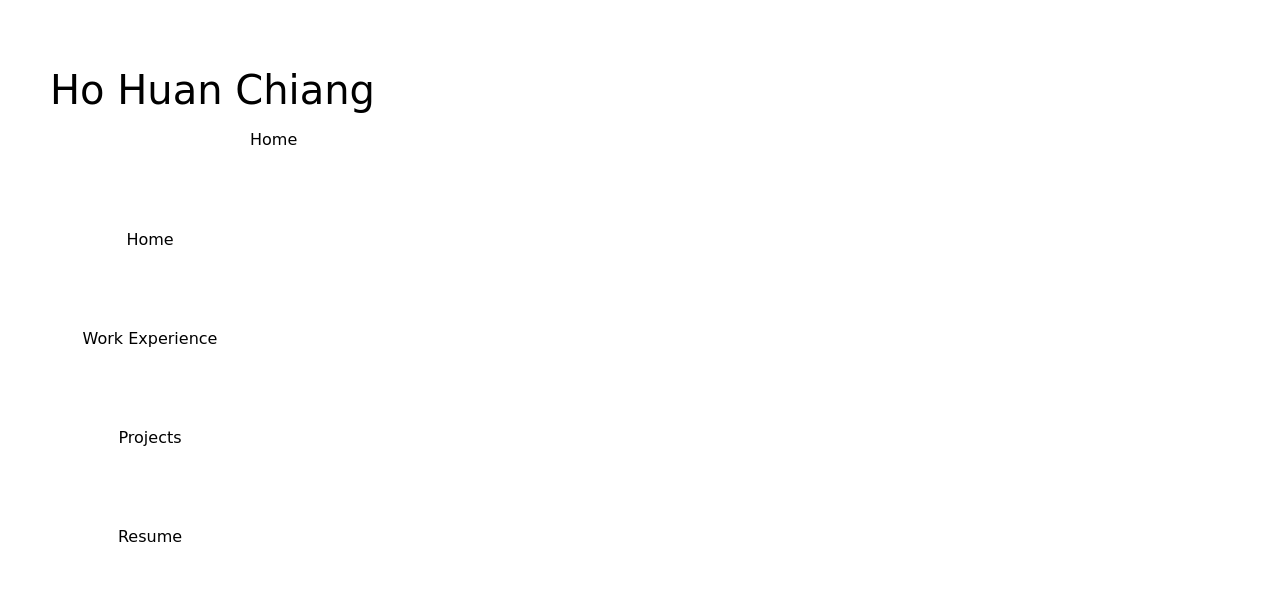
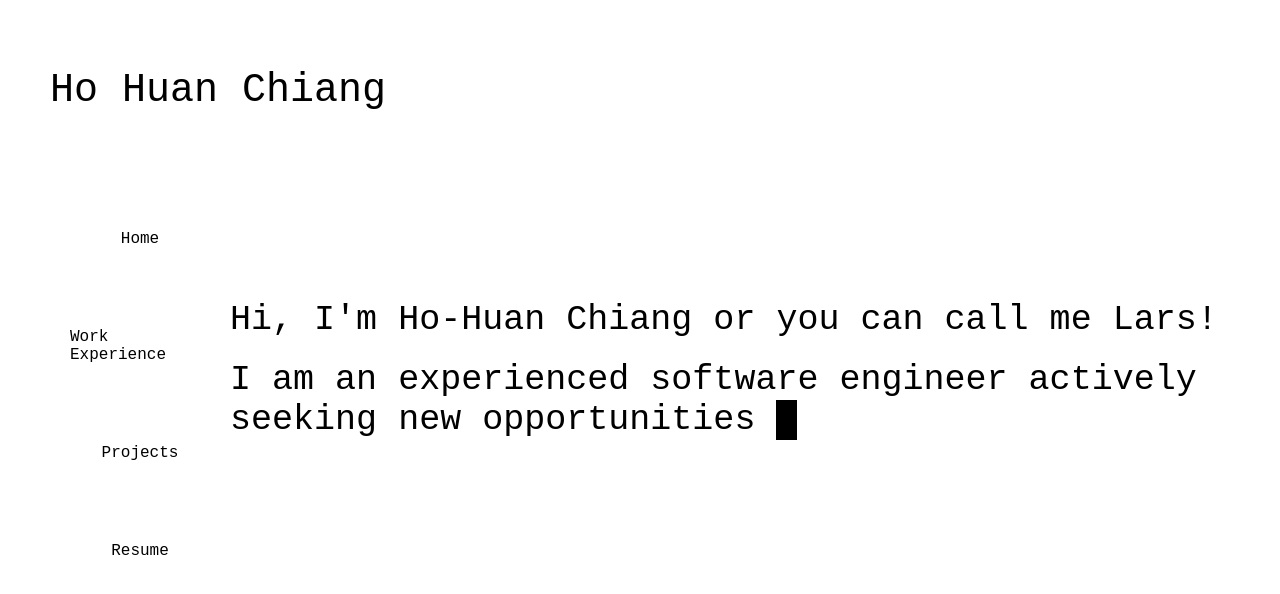
Before and after one commit to HoHuanChiang/portfolio, a React (Create React App) app: page / in a window 1280 px wide. Shown: the top 594 px of the page. Built offline with nearby package versions, Linux system fonts and the light colour scheme.

Commit message:
add Home page

```diff
--- /dev/null
+++ b/src/components/Home/EngineerTextAnimationGroup/EngineerTextAnimationGroup.css
@@ -0,0 +1,40 @@
+.textContent {
+    margin: 20px 0;
+    word-wrap: break-word;
+}
+
+.hideContent {
+    opacity: 0;
+}
+
+.blinking {
+    position: relative;
+}
+
+.blinking::before {
+    content: "";
+    position: absolute;
+    top: 0;
+    left: 0;
+    width: 100%;
+    height: 100%;
+    background: black;
+    z-index: 1;
+}
+
+.blinkingAnimation {
+    animation: 1s 3 blinkingAnimation;
+    opacity: 0;
+}
+
+@keyframes blinkingAnimation {
+    0% {
+        opacity: 0;
+    }
+    50% {
+        opacity: 1;
+    }
+    100% {
+        opacity: 0;
+    }
+}
--- /dev/null
+++ b/src/components/Home/EngineerTextAnimationGroup/EngineerTextAnimationGroup.tsx
@@ -0,0 +1,131 @@
+import React from "react";
+import "./EngineerTextAnimationGroup.css";
+
+interface EngineerTextAnimationProps {
+    text: string;
+    delay?: number;
+    speed?: number;
+    showBlinkingCursor?: boolean;
+    showEndingCursor?: boolean;
+}
+
+interface EngineerTextAnimationGroupProps {
+    textGroup: string[];
+}
+
+interface EngineerCharProps {
+    char: string;
+    isHidden: boolean;
+    delayInMillisec: number;
+    showCursor: boolean;
+}
+
+const EngineerTextAnimationGroup = (props: EngineerTextAnimationGroupProps) => {
+    const { textGroup } = props;
+    const charSpeed = 40;
+    const paragraphDelay = 350;
+    const showBlinkingCursor = true;
+
+    const getDelay = (index: number): number => {
+        let delay = 0;
+        for (let i = 0; i < index; i++) {
+            delay += textGroup[i].length * charSpeed;
+        }
+        return delay + (index + 1) * paragraphDelay;
+    };
+
+    return (
+        <div>
+            {textGroup.map((text, index) => {
+                return (
+                    <EngineerTextAnimation
+                        text={text}
+                        delay={getDelay(index)}
+                        speed={charSpeed}
+                        showBlinkingCursor={showBlinkingCursor}
+                        showEndingCursor={
+                            showBlinkingCursor && index == textGroup.length - 1
+                        }
+                    />
+                );
+            })}
+        </div>
+    );
+};
+
+const EngineerTextAnimation = (props: EngineerTextAnimationProps) => {
+    const { text, delay, speed, showBlinkingCursor, showEndingCursor } = props;
+    const [charList, setCharList] = React.useState<EngineerCharProps[]>([]);
+
+    React.useEffect(() => {
+        const initialCharList = text
+            .split("")
+            .map((textChar, index) => getCharProps(textChar, index));
+
+        const timeoutIds = initialCharList.map((textChar, index) => {
+            return setTimeout(() => {
+                showChar(index);
+            }, textChar.delayInMillisec);
+        });
+
+        setCharList(initialCharList);
+
+        return () => {
+            timeoutIds.map((timeoutId) => {
+                clearTimeout(timeoutId);
+            });
+        };
+    }, [text]);
+
+    const getCharProps = (char: string, index: number): EngineerCharProps => {
+        const stop = index * (speed ?? 10) + (delay ?? 0);
+        return {
+            char: char,
+            delayInMillisec: stop,
+            isHidden: true,
+            // isHidden: false,
+            showCursor: false,
+        };
+    };
+
+    const showChar = (index: number) => {
+        setCharList((prevCharList) => {
+            const newCharList = [...prevCharList];
+            newCharList[index].isHidden = false;
+            newCharList[index].showCursor = false;
+            if (showBlinkingCursor && index + 1 < newCharList.length) {
+                newCharList[index + 1].showCursor = true;
+            }
+            return newCharList;
+        });
+    };
+
+    const allCharsShown = (): boolean => {
+        if (showEndingCursor && charList.length > 0) {
+            return !charList[charList.length - 1].isHidden;
+        }
+        return false;
+    };
+
+    const getCharContent = (c: EngineerCharProps) => {
+        let className = "";
+        if (c.showCursor) {
+            className = "blinking";
+        } else if (c.isHidden) {
+            className = "hideContent";
+        }
+
+        return <span className={className}>{c.char}</span>;
+    };
+
+    return (
+        <div className={"textContent"}>
+            {charList.map((c) => getCharContent(c))}
+            {allCharsShown() && (
+                <span className={"blinking blinkingAnimation"}>&nbsp;</span>
+            )}
+        </div>
+    );
+};
+
+export default EngineerTextAnimationGroup;
--- /dev/null
+++ b/src/components/Home/Home.css
@@ -0,0 +1,12 @@
+.container {
+    width: 100%;
+    height: 100%;
+    display: flex;
+    align-items: center;
+    justify-content: center;
+}
+
+.aboutMe{
+    width: 1000px;
+    font-size: 35px;
+}
--- a/src/components/Home/Home.tsx
+++ b/src/components/Home/Home.tsx
@@ -1,7 +1,21 @@
 import React from "react";
+import EngineerTextAnimationGroup from "./EngineerTextAnimationGroup/EngineerTextAnimationGroup";
+import "./Home.css";
 
 const Home = () => {
-    return <div>Home</div>;
+    return (
+        <div className={"container"}>
+            <div className={"aboutMe"}>
+                <EngineerTextAnimationGroup
+                    textGroup={[
+                        "Hi, I'm Ho-Huan Chiang or you can call me Lars!",
+                        "I am an experienced software engineer actively seeking new opportunities in the field.",
+                        "I am constantly striving to learn and grow in my field, and I am excited to bring my expertise to new projects and challenges.",
+                    ]}
+                />
+            </div>
+        </div>
+    );
 };
 
 export default Home;
--- a/src/index.css
+++ b/src/index.css
@@ -1,4 +1,4 @@
 body {
   margin: 0;
-  font-family: 'Comic Sans MS',    sans-serif;
+  font-family: monospace,'Comic Sans MS', sans-serif;
 }
```
